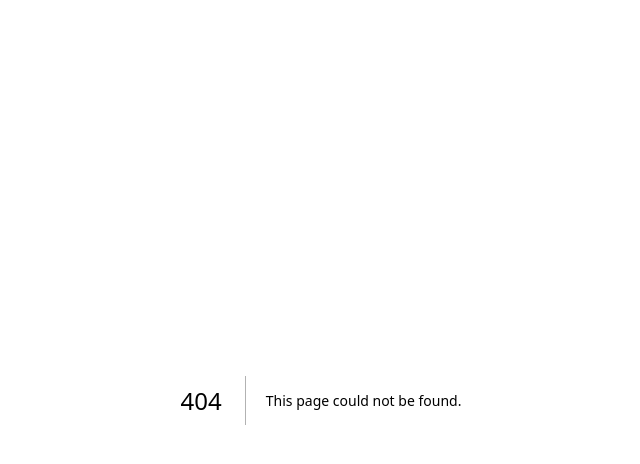
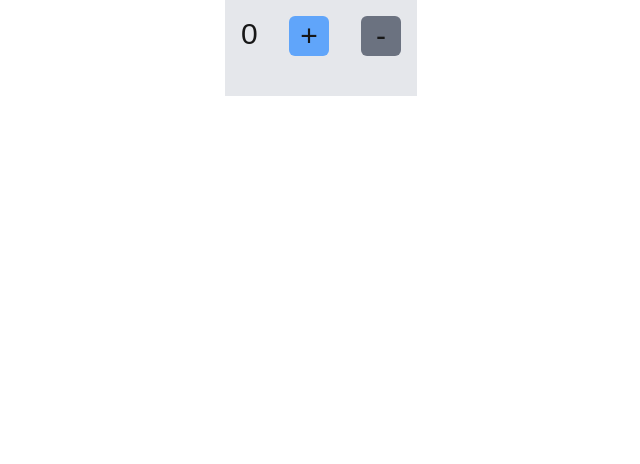
Before and after one commit to RyanHowieGH/cprg306-assignments, a Next.js app: page /week-4 in a window 1280 px wide. Before the commit this address had no page. Shown: the top 464 px of the page, without its empty margins (319-959 px from the left). Built offline with nearby package versions, Linux system fonts and the light colour scheme.

Commit message:
Add week 4

```diff
--- a/app/page.js
+++ b/app/page.js
@@ -6,6 +6,7 @@ export default function Page() {
 <h1 className="font-bold">CPRG 306: Web Development 2 - Assignments</h1>
 <h2><Link href="/week-2">Week 2</Link></h2>
 <h2><Link href="/week-3">Week 3</Link></h2>
+<h2><Link href="/week-4">Week 4</Link></h2>
 </main>
   );
 }
--- /dev/null
+++ b/app/week-4/new-item.js
@@ -0,0 +1,39 @@
+"use client";
+
+import {useState} from "react";
+
+export default function NewItem() {
+    const [count, setCount] = useState(0);
+
+    const increment = () => {
+        setCount(count + 1);
+    }
+    const decrement = () => {
+        setCount(count - 1);
+    }
+    if (count > 9) {
+        return (
+            <main className="flex justify-center align-bottom w-48 h-24 bg-gray-200">
+            <div><p className="w-4 h-4 text-3xl m-4" >{count}</p></div>
+            <div><button className="w-10 h-10 bg-gray-500 text-3xl m-4 rounded-md "onClick={increment} disabled>+</button></div>
+            <div><button className="w-10 h-10 bg-blue-400 text-3xl m-4 rounded-md" onClick={decrement}>-</button></div>
+        </main>
+        );
+    }
+    if (count < 1) {
+        return (
+            <main className="flex justify-center align-bottom w-48 h-24 bg-gray-200">
+            <div><p className="w-4 h-4 text-3xl m-4" >{count}</p></div>
+            <div><button className="w-10 h-10 bg-blue-400 text-3xl m-4 rounded-md "onClick={increment}>+</button></div>
+            <div><button className="w-10 h-10 bg-gray-500 text-3xl m-4 rounded-md "onClick={decrement} disabled>-</button></div>
+        </main>
+        );
+    }
+    return (
+        <main className="flex justify-center align-bottom w-48 h-24 bg-gray-200">
+            <div><p className="w-4 h-4 text-3xl m-4" >{count}</p></div>
+            <div><button className="w-10 h-10 bg-blue-400 text-3xl m-4 rounded-md" onClick={increment}>+</button></div>
+            <div><button className="w-10 h-10 bg-blue-400 text-3xl m-4 rounded-md" onClick={decrement}>-</button></div>
+        </main>
+    );
+}
--- /dev/null
+++ b/app/week-4/page.js
@@ -0,0 +1,9 @@
+import NewItem from './new-item';
+
+export default function Page() {
+    return (
+        <main className="flex justify-center">
+            <NewItem />
+        </main>
+    )
+}
```
